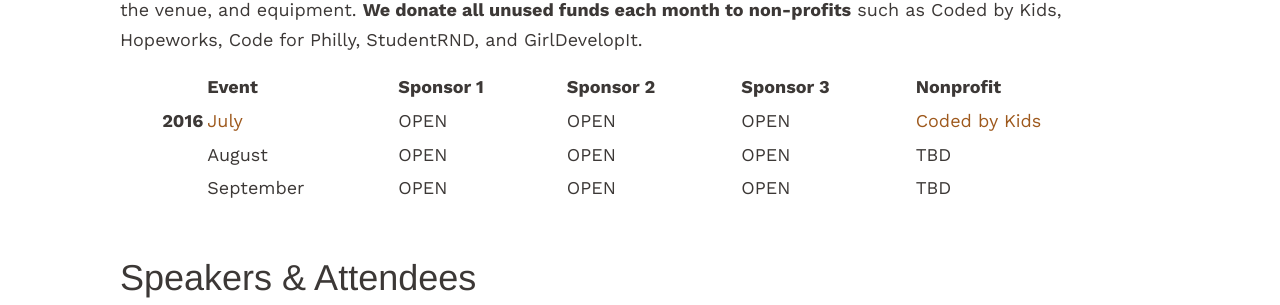
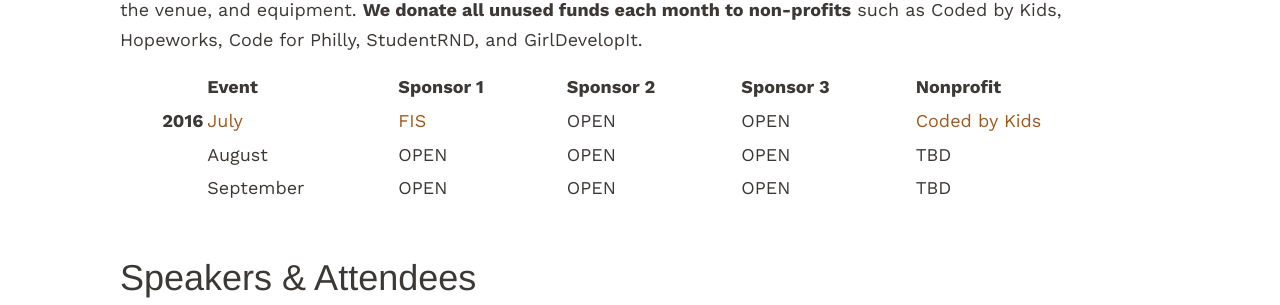
Before and after one commit to TacoJS/tacojs.github.io, a Jekyll site: the page built from pages/sponsorship.md, in a window 1280 px wide and 900 px high, scrolled down 1252 px. Shown: the part 150-455 px from the top of the window. Built offline with Jekyll 4.4.1, drawn with Linux system fonts in a browser that asks for light colours; nearby versions of some CDN libraries; emoji names are drawn with the system emoji font; some web fonts are replaced.

Commit message:
Add FIS to sponsors

```diff
--- a/pages/index.html
+++ b/pages/index.html
@@ -78,7 +78,8 @@
         <p>All participants are expected to follow <a href="http://jsconf.com/codeofconduct.html" target="_blank">JSConf Code of Conduct</a>.</p>
         <br>
         <h3>Thank You</h3>
-        <p>This month's event is made possible with the thanks of <a href="/sponsor">our wonderful sponsors</a>:</p>
+        <p>This month's event is sponsored by <a href="http://www.fisglobal.com/About-Us/Careers">FIS</a>.</p>
+        <p>Interested in sponsoring? <a href="/sponsor">Details</a></p>
       </column>
     </row>
   </container>
--- a/pages/sponsorship.md
+++ b/pages/sponsorship.md
@@ -36,7 +36,7 @@
 
 |          | Event    | Sponsor 1 | Sponsor 2 | Sponsor 3 | Nonprofit     |
 | --------:|:-------- | --------- | --------- | --------- | ------------- |
-| **2016** | [July](/meetup/2016-july) | OPEN | OPEN | OPEN | [Coded by Kids](http://www.codedbykids.com/) |
+| **2016** | [July](/meetup/2016-july) | [FIS](http://www.fisglobal.com/About-Us/Careers) | OPEN | OPEN | [Coded by Kids](http://www.codedbykids.com/) |
 |          | August | OPEN | OPEN | OPEN | TBD |
 |          | September | OPEN | OPEN | OPEN | TBD |
 
```
